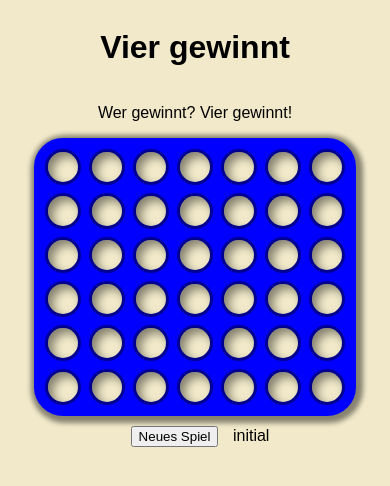
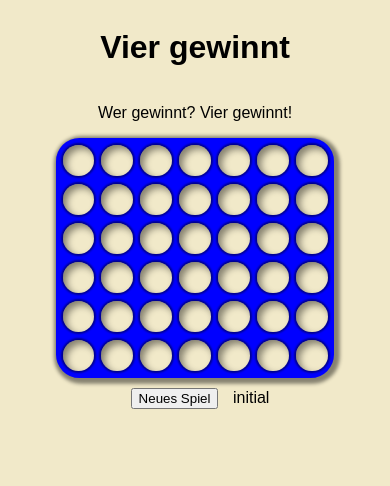
Before and after one commit to tkilla77/ksr_ef_viergewinnt, a Flask app: page / in a window 390 px wide. Shown: the top 486 px of the page. Run offline with Flask 3, Linux system fonts and the light colour scheme.

Commit message:
use vmin instead of media queries

```diff
--- a/static/connect_four.css
+++ b/static/connect_four.css
@@ -5,29 +5,8 @@
     --player1-color: yellow;
     --player2-color: red;
     --shadow-color: rgba(0, 0, 0, 0.445);
-    --stone-size: 25px;
-    --board-spacing: 5px;
-}
-
-@media all and (min-width: 360px) and (min-height: 300px) {
-    :root {
-        --stone-size: 30px;
-        --board-spacing: 7px;
-    }
-}
-
-@media all and (min-width: 600px) and (min-height: 500px) {
-    :root {
-        --stone-size: 50px;
-        --board-spacing: 10px;
-    }
-}
-
-@media all and (min-width: 800px) and (min-height: 650px) {
-    :root {
-        --stone-size: 70px;
-        --board-spacing: 15px;
-    }
+    --stone-size: 8vmin;
+    --board-spacing: 1vmin;
 }
 
 body {
@@ -47,7 +26,7 @@ body {
     border: solid var(--board-spacing) var(--plastic-color);
     background-color: var(--plastic-color);
     border-radius: calc(var(--stone-size) / 2 + calc(var(--board-spacing) * 2));
-	box-shadow: 2px 2px 5px 5px var(--shadow-color);
+	box-shadow: 0.5vmin 0.5vmin 1vmin 1vmin var(--shadow-color);
 }
 
 .connect_four div {
@@ -60,10 +39,10 @@ body {
     height: var(--stone-size);
     min-width: var(--stone-size);
     margin: var(--board-spacing);
-    border: solid 0px var(--plastic-color);
+    border: none;
     border-radius: calc(var(--stone-size) / 2);
     background-color: var(--background-color);
-	box-shadow: 5px 5px 10px var(--shadow-color) inset, 0 0 1px 3px var(--shadow-color);
+	box-shadow: 1vmin 1vmin 2vmin var(--shadow-color) inset, 0 0 0.5vmin 0.5vmin var(--shadow-color);
 }
 .connect_four button[data-state="1"] {
     background-color: var(--player1-color);
```
